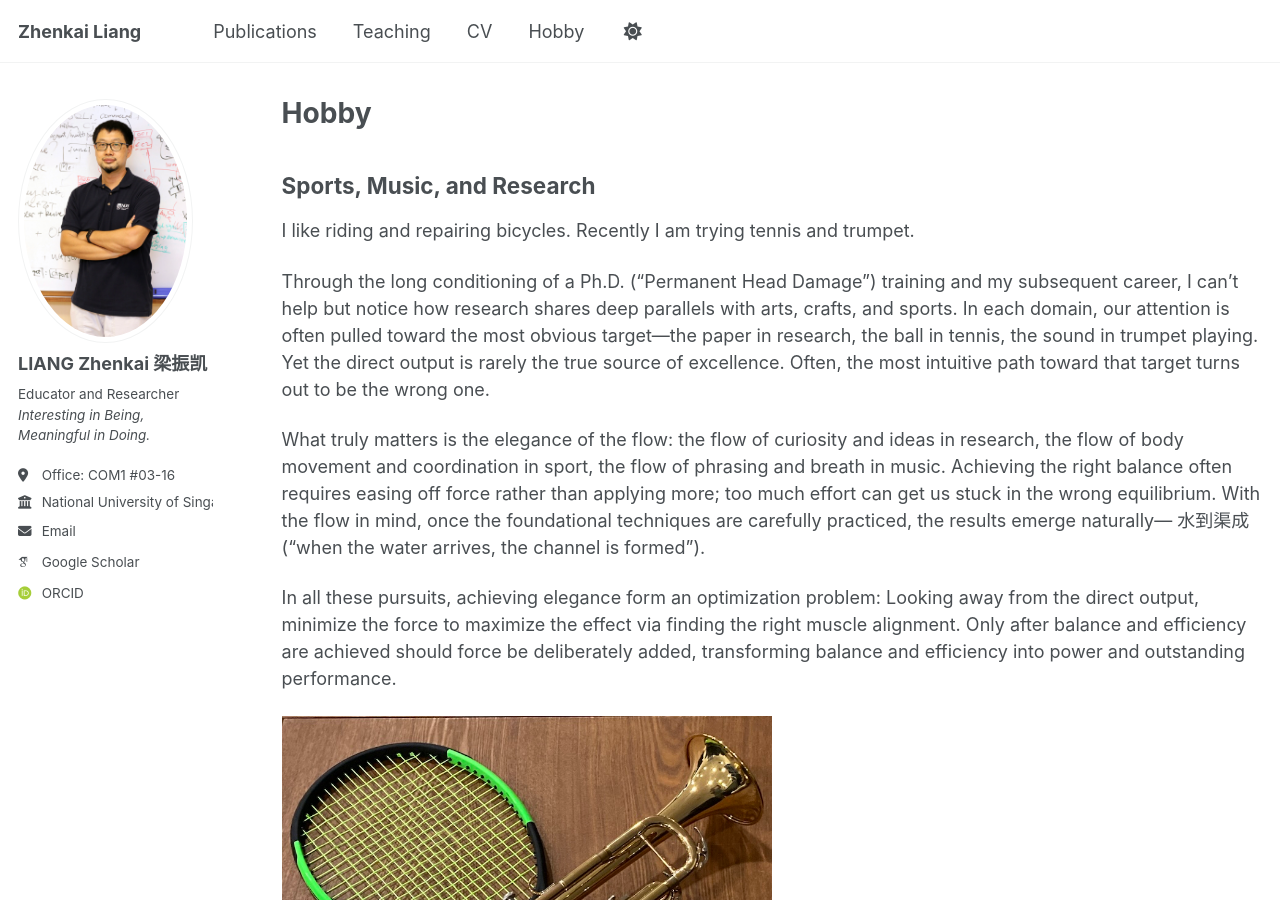
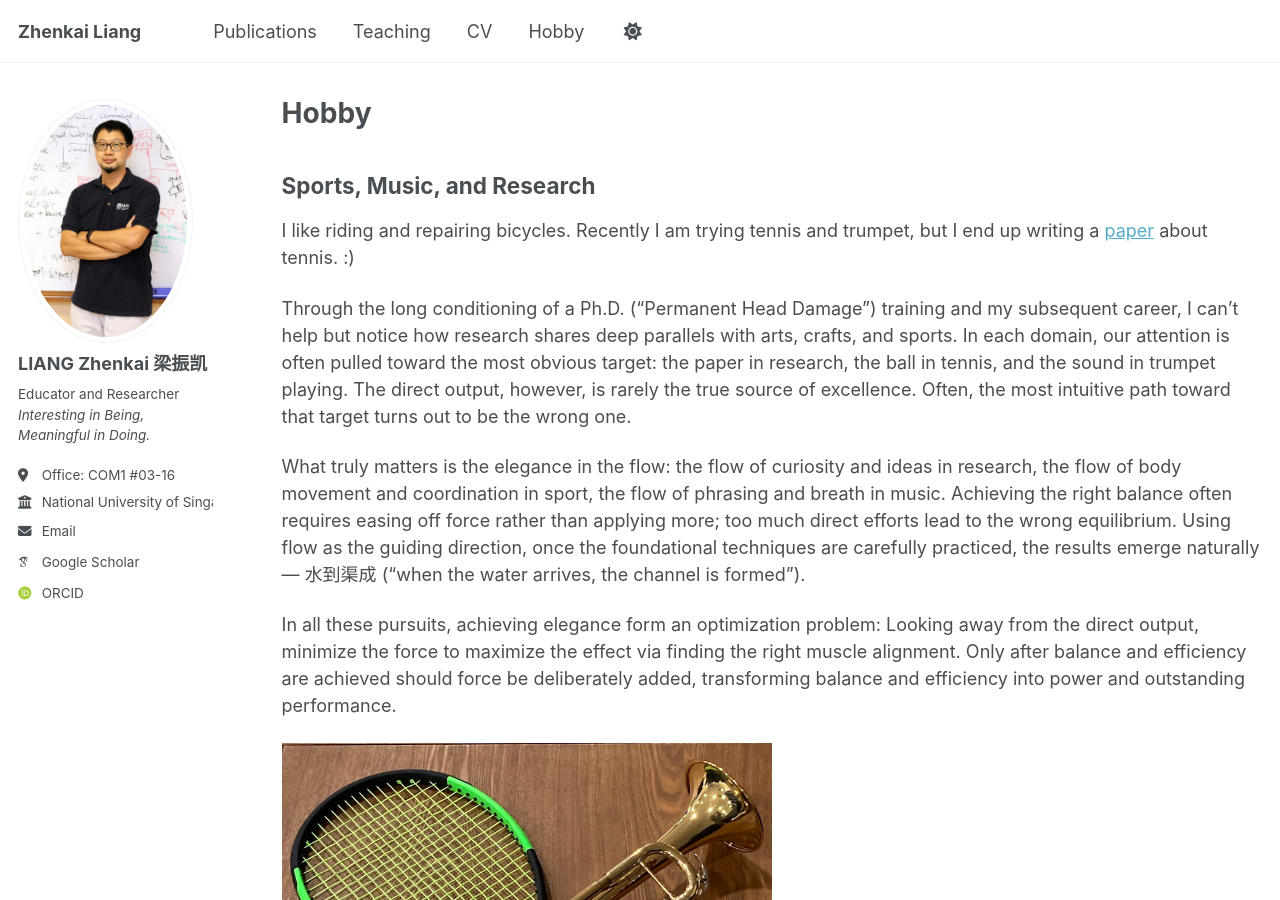
Before and after one commit to zhenkai-liang/zhenkai-liang.github.io, a Jekyll site: the page built from _pages/hobby.md, in a window 1280 px wide and 900 px high. Built offline with Jekyll 4.4.1, drawn with Linux system fonts in a browser that asks for light colours; some web fonts are replaced; a script that is not in the unit is left out.

Commit message:
Update hobby.md

```diff
--- a/_pages/hobby.md
+++ b/_pages/hobby.md
@@ -9,18 +9,18 @@ redirect_from:
 
 Sports, Music, and Research
 -----
-I like riding and repairing bicycles. Recently I am trying tennis and trumpet.
+I like riding and repairing bicycles. Recently I am trying tennis and trumpet, but I end up writing a [paper](https://tennis-ans.github.io) about tennis. :)
 
 Through the long conditioning of a Ph.D. (“Permanent Head Damage”) training and my subsequent career,
 I can’t help but notice how research shares deep parallels with arts, crafts, and sports.
-In each domain, our attention is often pulled toward the most obvious target—the paper in research,
-the ball in tennis, the sound in trumpet playing. Yet the direct output is rarely the true source of excellence.
+In each domain, our attention is often pulled toward the most obvious target: the paper in research,
+the ball in tennis, and the sound in trumpet playing. The direct output, however, is rarely the true source of excellence.
 Often, the most intuitive path toward that target turns out to be the wrong one.
 
-What truly matters is the elegance of the flow: the flow of curiosity and ideas in research,
+What truly matters is the elegance in the flow: the flow of curiosity and ideas in research,
 the flow of body movement and coordination in sport, the flow of phrasing and breath in music.
 Achieving the right balance often requires easing off force rather than applying more;
-too much effort can get us stuck in the wrong equilibrium. With the flow in mind,
+too much direct efforts lead to the wrong equilibrium. Using flow as the guiding direction,
 once the foundational techniques are carefully practiced, the results emerge naturally—
 水到渠成 (“when the water arrives, the channel is formed”).
 
```
